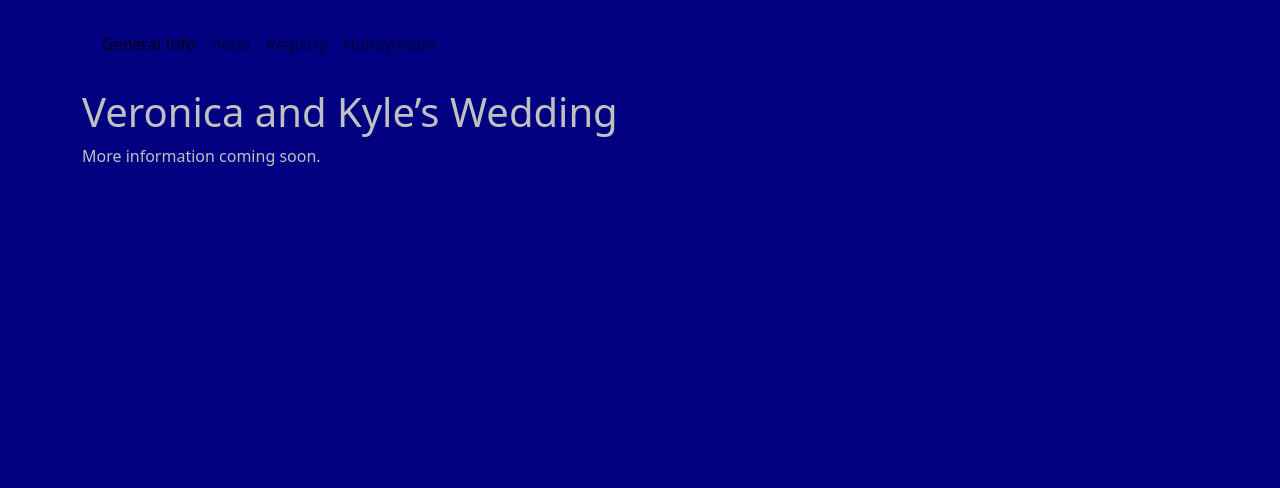
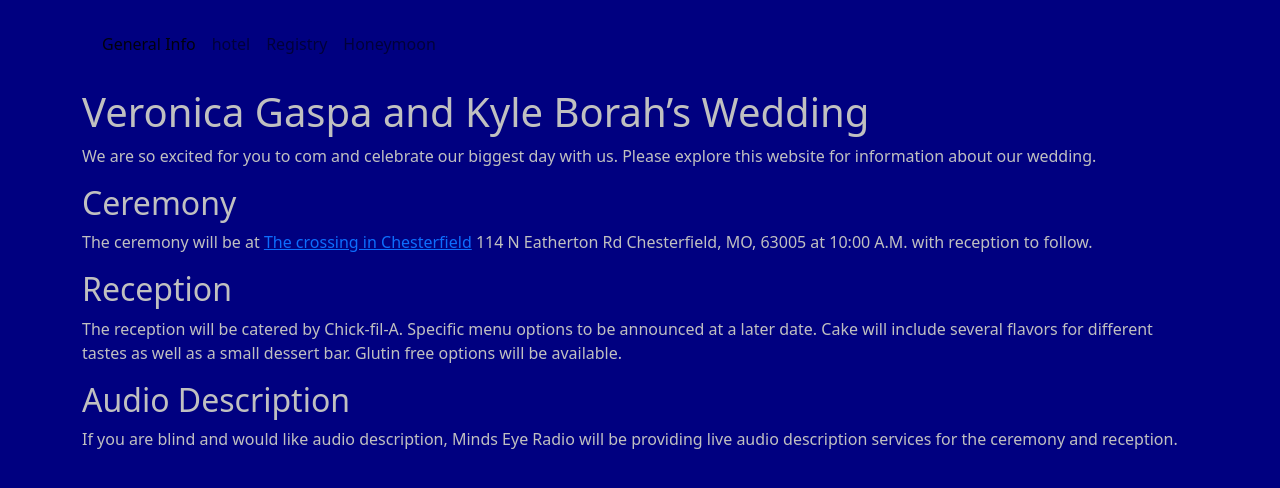
Before and after one commit to kyleman/wedding, a Jekyll site: the page built from docs/index.md, in a window 1280 px wide. Shown: the top 488 px of the page. Built offline with Jekyll 4.4.1, drawn with Linux system fonts in a browser that asks for light colours; our own code applies the rules of GitHub Pages for plain Markdown files.

Commit message:
Update index

```diff
--- a/docs/index.md
+++ b/docs/index.md
@@ -3,6 +3,18 @@ title: "General Info"
 navOrder: 1
 ---
 
-# Veronica and Kyle's Wedding
+# Veronica Gaspa and Kyle Borah's Wedding
 
-More information coming soon.
+We are so excited for you to com and celebrate our biggest day with us. Please explore this website for information about our wedding.
+
+## Ceremony
+
+The ceremony will be at [The crossing in Chesterfield](https://maps.app.goo.gl/jLQW55aE2yHbhoMH9){:target="_blank"} 114 N Eatherton Rd Chesterfield, MO, 63005 at 10:00 A.M. with reception to follow.
+
+## Reception
+
+The reception will be catered by  Chick-fil-A. Specific menu options to be announced at a later date. Cake will include several flavors for different tastes as well as a small dessert bar. Glutin free options will be available.
+
+## Audio Description
+
+If you are blind and would like audio description, Minds Eye Radio will be providing live audio description services for the ceremony and reception.
```
